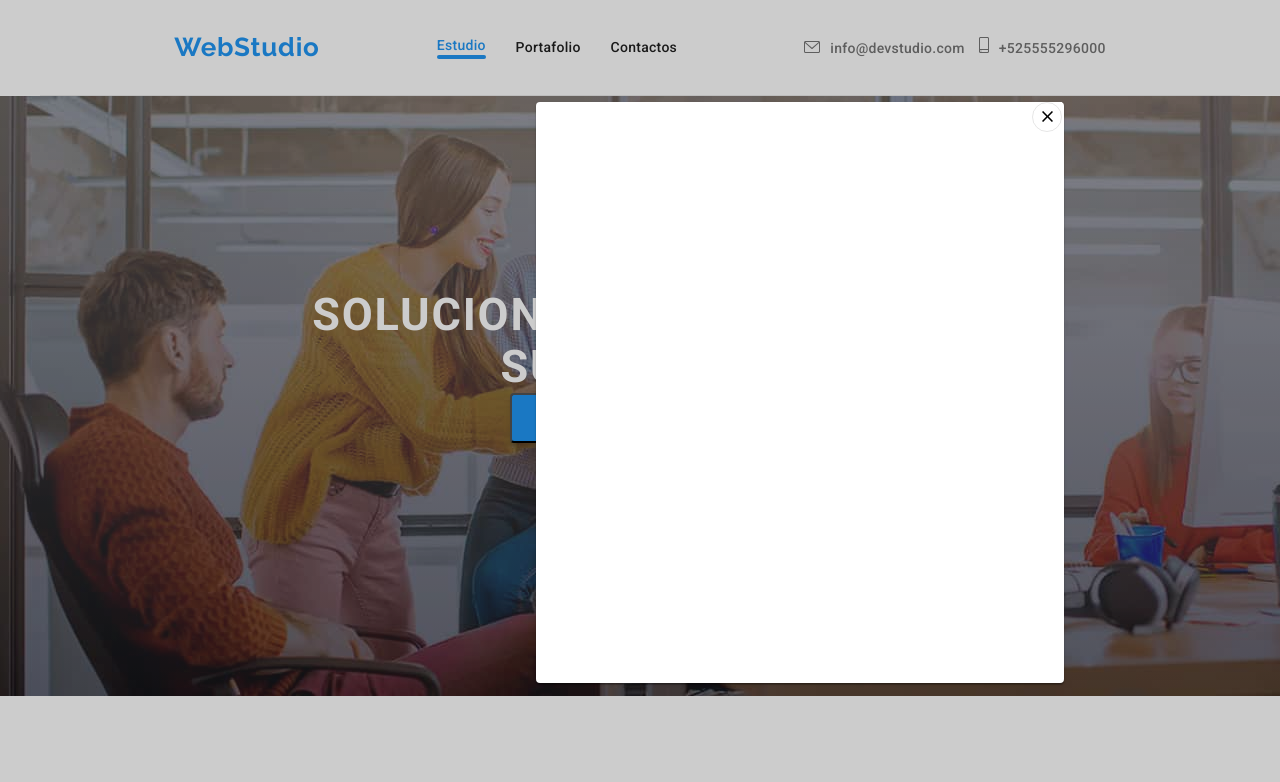
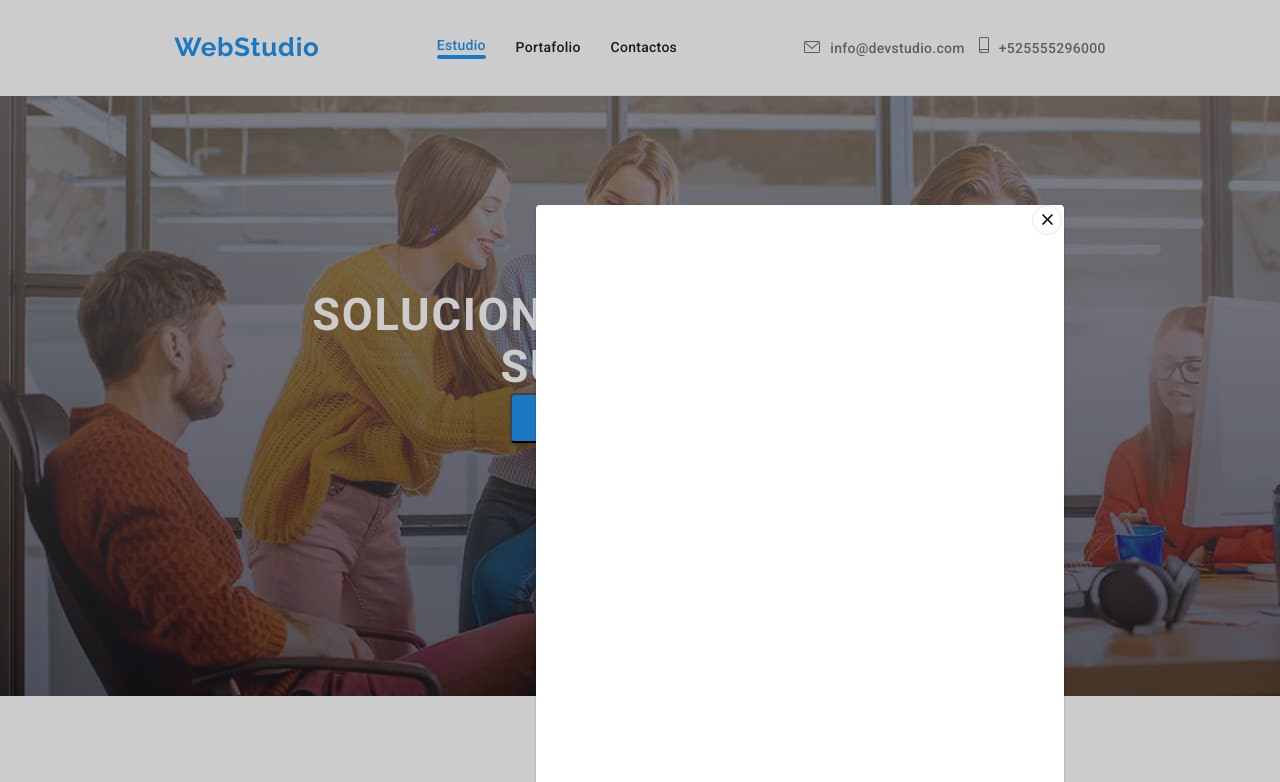
Before and after one commit to evag2582/goit-markup-hw-05, a plain HTML site: page index.html in a window 1280 px wide. Both pictures are taken after a click on the button "Solicite nuestro servicio". Shown: the top 782 px of the page. Drawn offline with nearby package versions, Linux system fonts and the light colour scheme.

Commit message:
Update styles.css

```diff
--- a/css/styles.css
+++ b/css/styles.css
@@ -200,7 +200,7 @@ section {
   position: absolute;
   width: 528px;
   height: 581px;
-  top: 10%;
+  top: 20%;
   background-color: var(--brand3-color);
   opacity: 1px;
   box-shadow: 0px 1px 3px rgba(0, 0, 0, 0.12), 0px 1px 1px rgba(0, 0, 0, 0.14),
```
